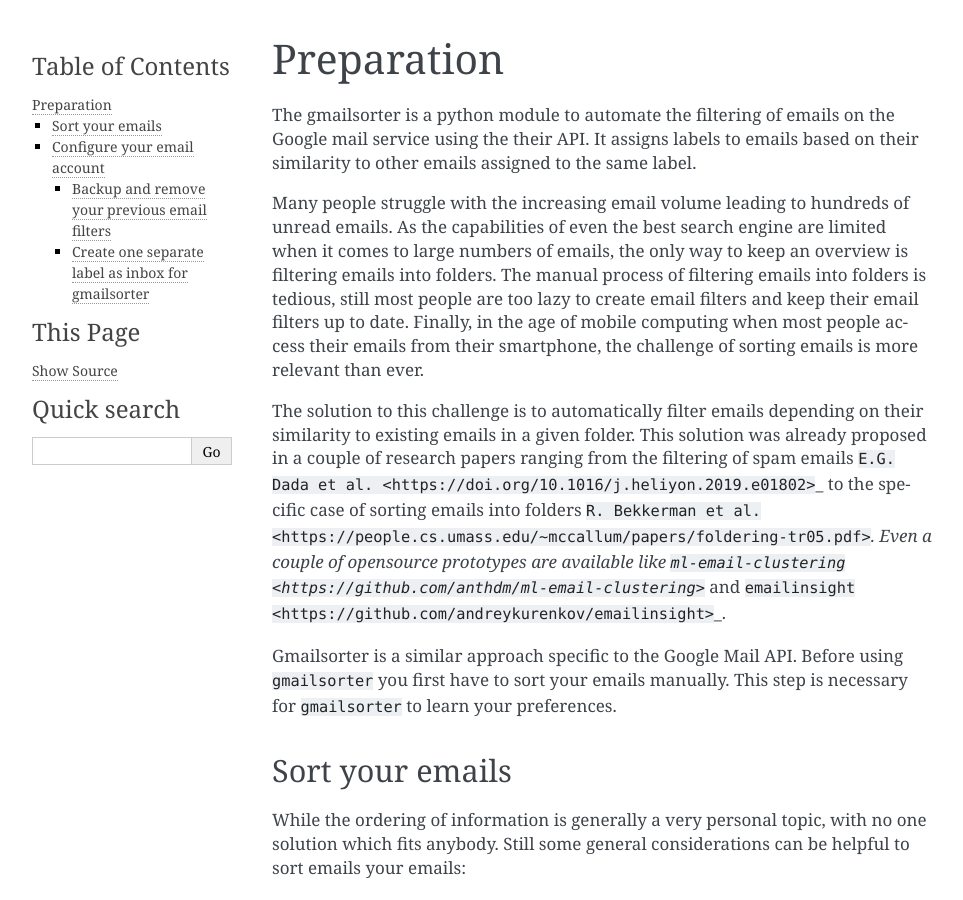
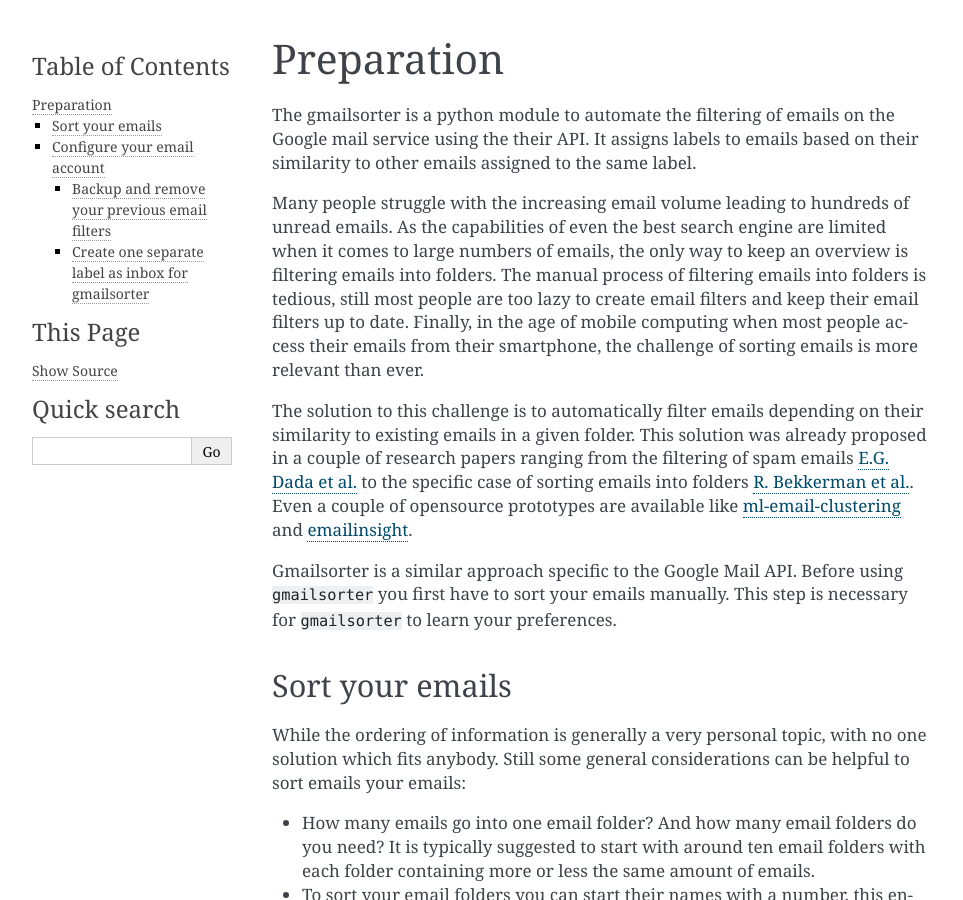
Before and after one commit to jan-janssen/gmailsorter, a Sphinx documentation site: the page built from docs/source/preparation.md, in a window 1280 px wide and 900 px high. Shown: the whole window, without its empty margins (148-1111 px from the left). Built offline with Sphinx 7.4.7, drawn with Linux system fonts in a browser that asks for light colours.

Commit message:
fix preparation links in documentation

```diff
--- a/docs/source/preparation.md
+++ b/docs/source/preparation.md
@@ -10,10 +10,10 @@
 
 The solution to this challenge is to automatically filter emails depending on their similarity to existing emails in a
 given folder. This solution was already proposed in a couple of research papers ranging from the filtering of spam
-emails `E.G. Dada et al. <https://doi.org/10.1016/j.heliyon.2019.e01802>`_ to the specific case of sorting emails into
-folders `R. Bekkerman et al. <https://people.cs.umass.edu/~mccallum/papers/foldering-tr05.pdf>`_. Even a couple of
-opensource prototypes are available like `ml-email-clustering <https://github.com/anthdm/ml-email-clustering>`_ and
-`emailinsight <https://github.com/andreykurenkov/emailinsight>`_.
+emails [E.G. Dada et al.](https://doi.org/10.1016/j.heliyon.2019.e01802) to the specific case of sorting emails into
+folders [R. Bekkerman et al.](https://people.cs.umass.edu/~mccallum/papers/foldering-tr05.pdf). Even a couple of
+opensource prototypes are available like [ml-email-clustering](https://github.com/anthdm/ml-email-clustering) and
+[emailinsight](https://github.com/andreykurenkov/emailinsight).
 
 Gmailsorter is a similar approach specific to the Google Mail API. Before using `gmailsorter` you first have to sort
 your emails manually. This step is necessary for `gmailsorter` to learn your preferences.
```
